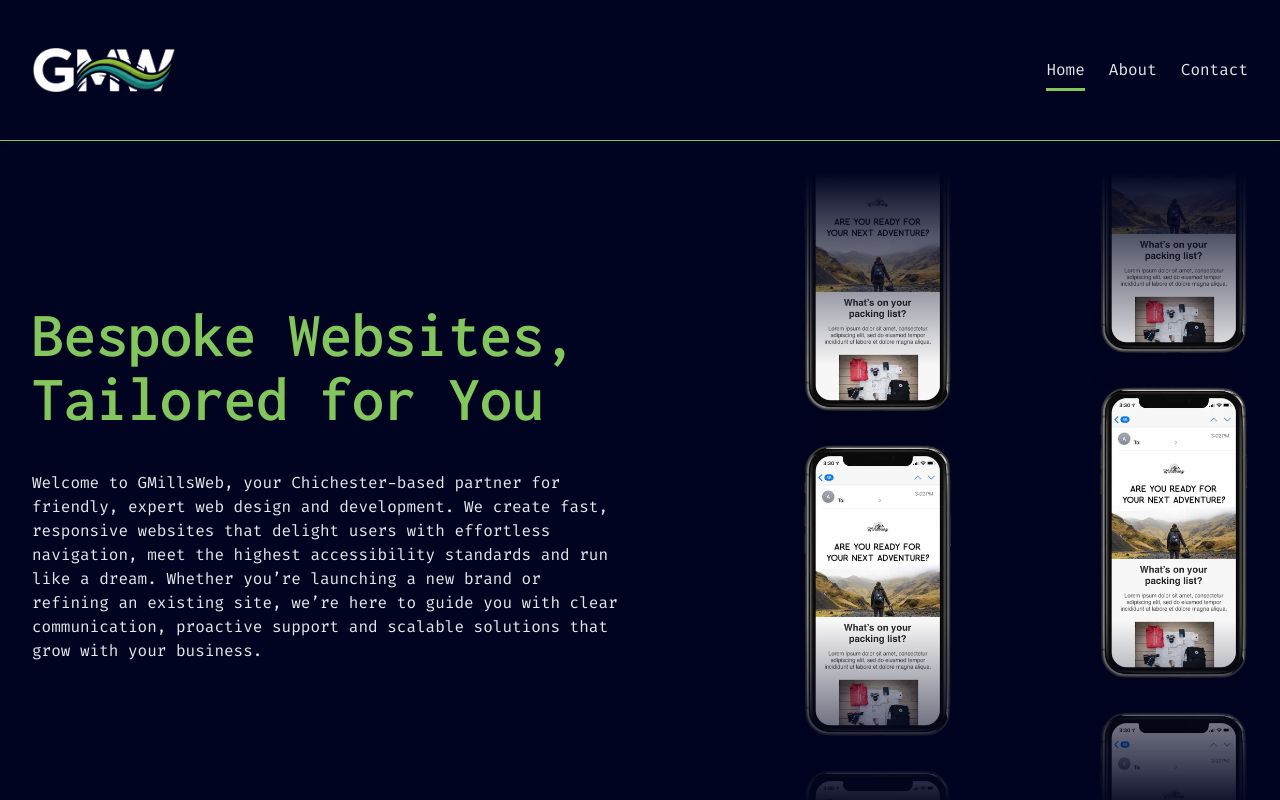
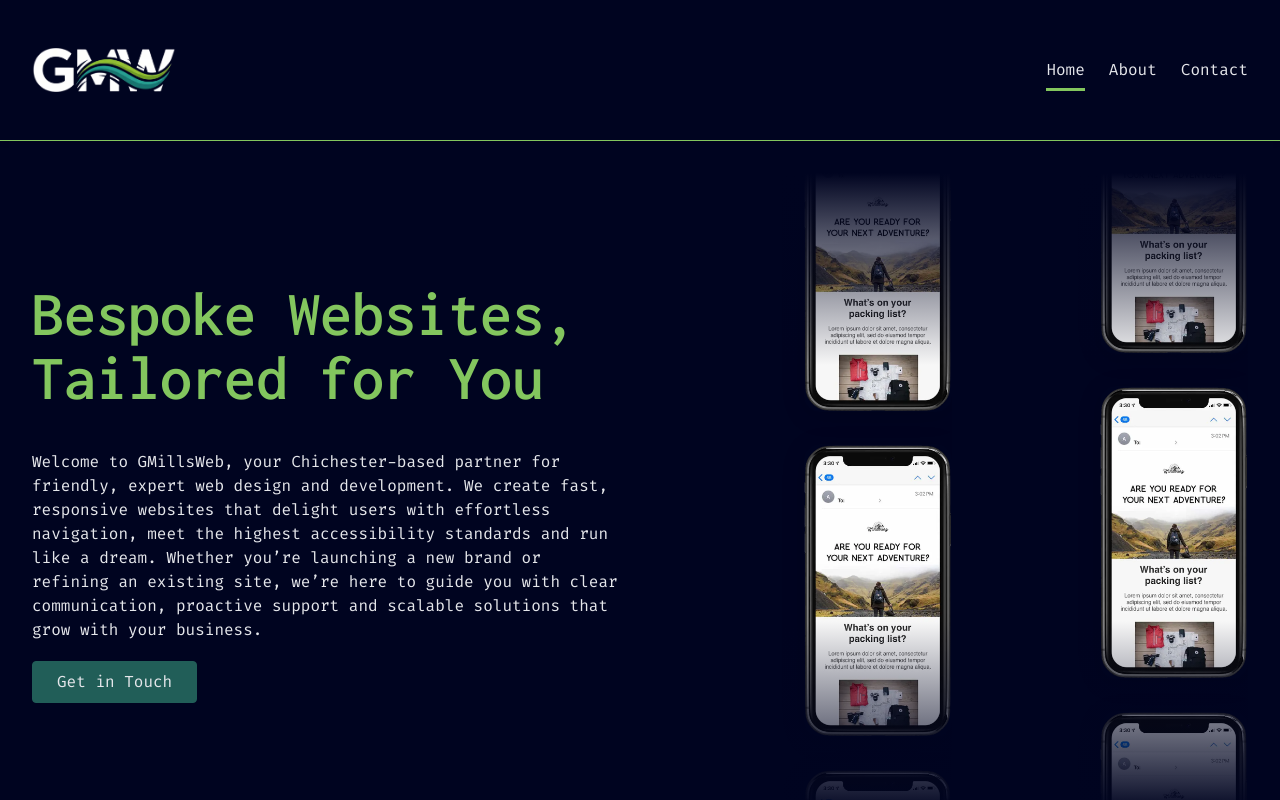
Before and after one commit to GmillsWebDev/gmillsweb, a SvelteKit app: page / in a window 1280 px wide. Shown: the top 800 px of the page. Built offline with nearby package versions, Linux system fonts and the light colour scheme.

Commit message:
button added to landing page banner

```diff
--- a/src/routes/+page.svelte
+++ b/src/routes/+page.svelte
@@ -27,6 +27,7 @@
       communication, proactive support and scalable solutions that grow with
       your business.
     </p>
+    <Button content="Get in Touch" linkUrl="/#contactForm" variant="secondary" />
   </div>
   <div class="scroller">
     <ImgScroller hide={"hideOnMobile"} images={[img, img, img, img]} direction="down" />
```
